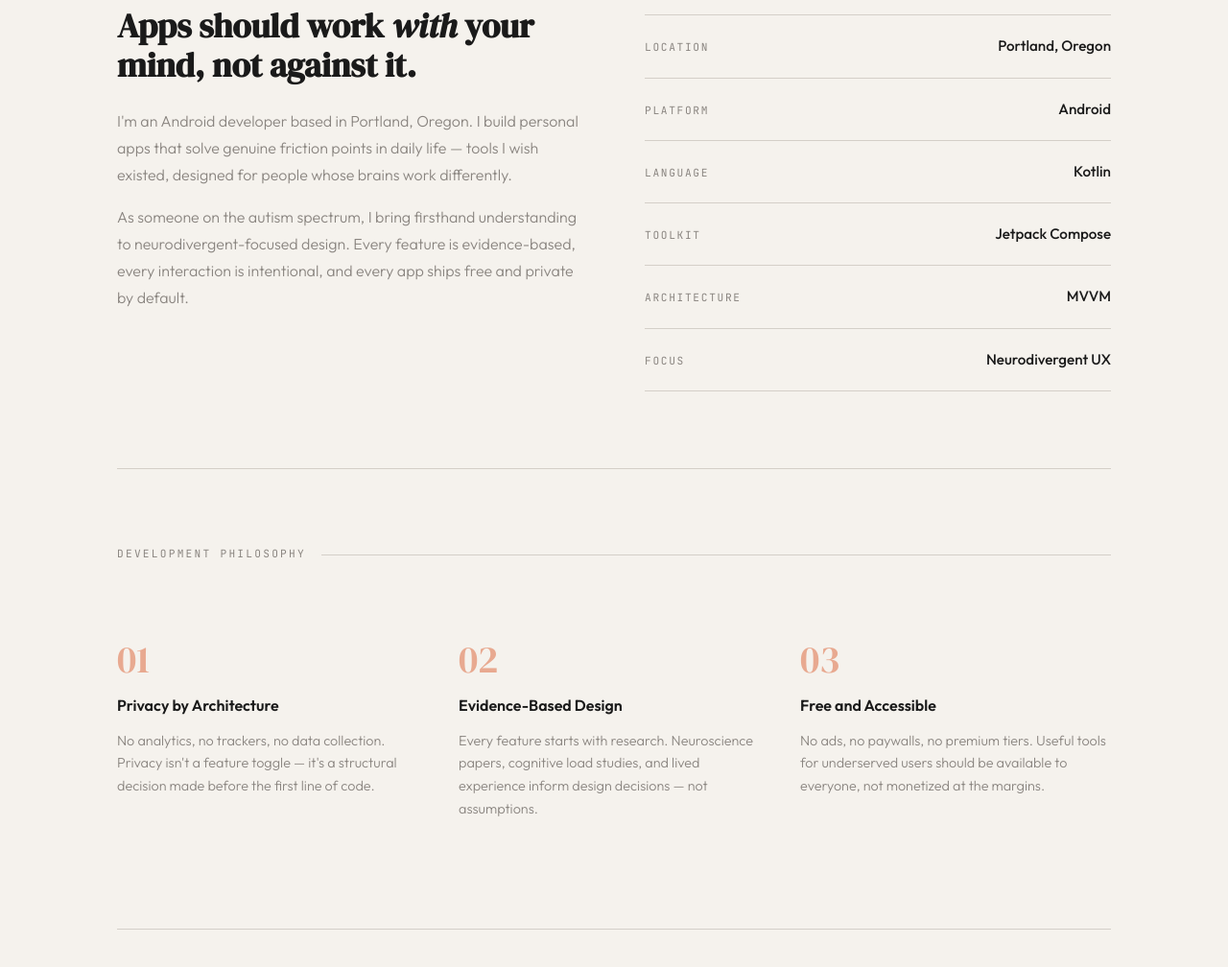
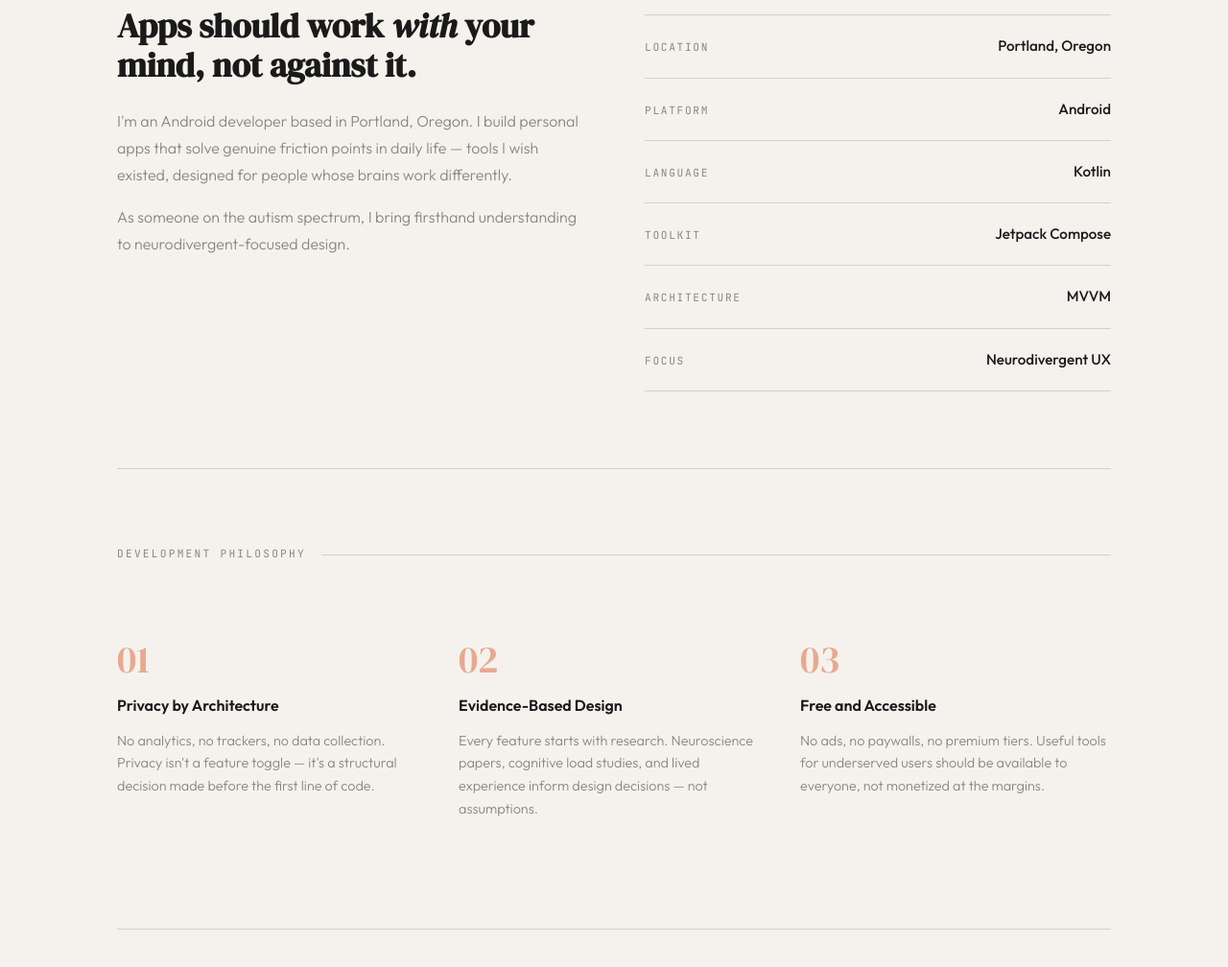
Before and after one commit to vegaPDX/vegapdx.com, a plain HTML site: page index.html in a window 1280 px wide. Shown: the part 1460-2468 px from the top of the page at 96% size. Drawn offline with Linux system fonts and the light colour scheme.

Commit message:
Simplify about section in index.html
Removed a sentence about app features and privacy.

```diff
--- a/index.html
+++ b/index.html
@@ -501,7 +501,7 @@
             <div class="about-text">
                 <h2>Apps should work <em>with</em> your mind, not against it.</h2>
                 <p>I'm an Android developer based in Portland, Oregon. I build personal apps that solve genuine friction points in daily life — tools I wish existed, designed for people whose brains work differently.</p>
-                <p>As someone on the autism spectrum, I bring firsthand understanding to neurodivergent-focused design. Every feature is evidence-based, every interaction is intentional, and every app ships free and private by default.</p>
+                <p>As someone on the autism spectrum, I bring firsthand understanding to neurodivergent-focused design.</p>
             </div>
             <div class="about-details">
                 <div class="detail-item">
```
